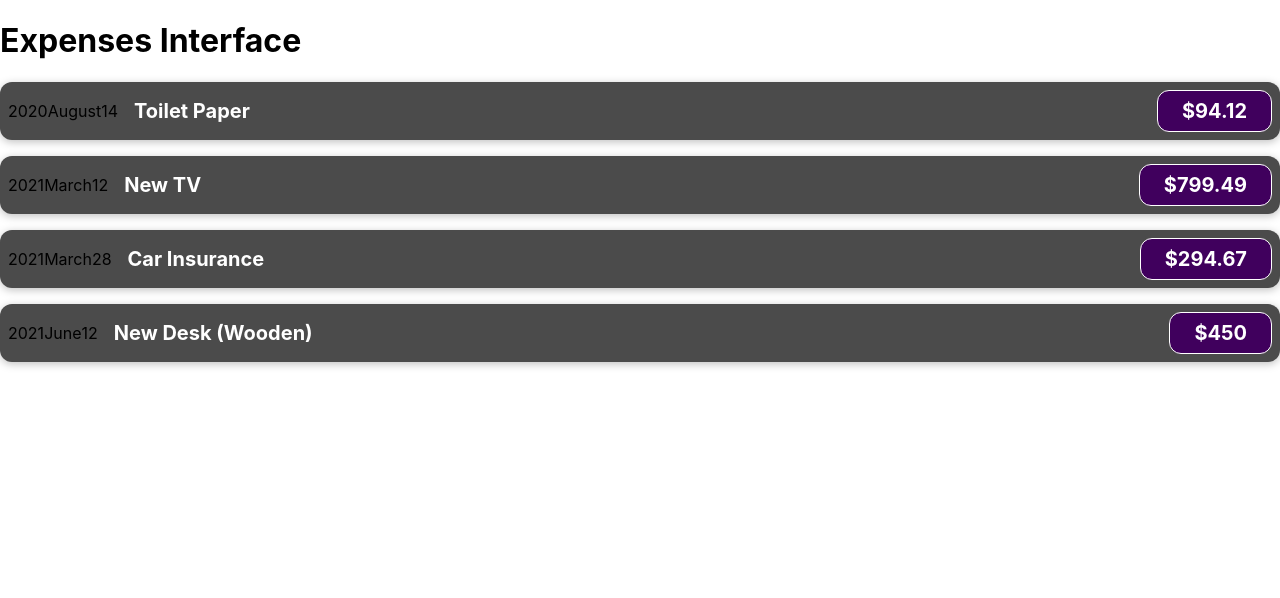
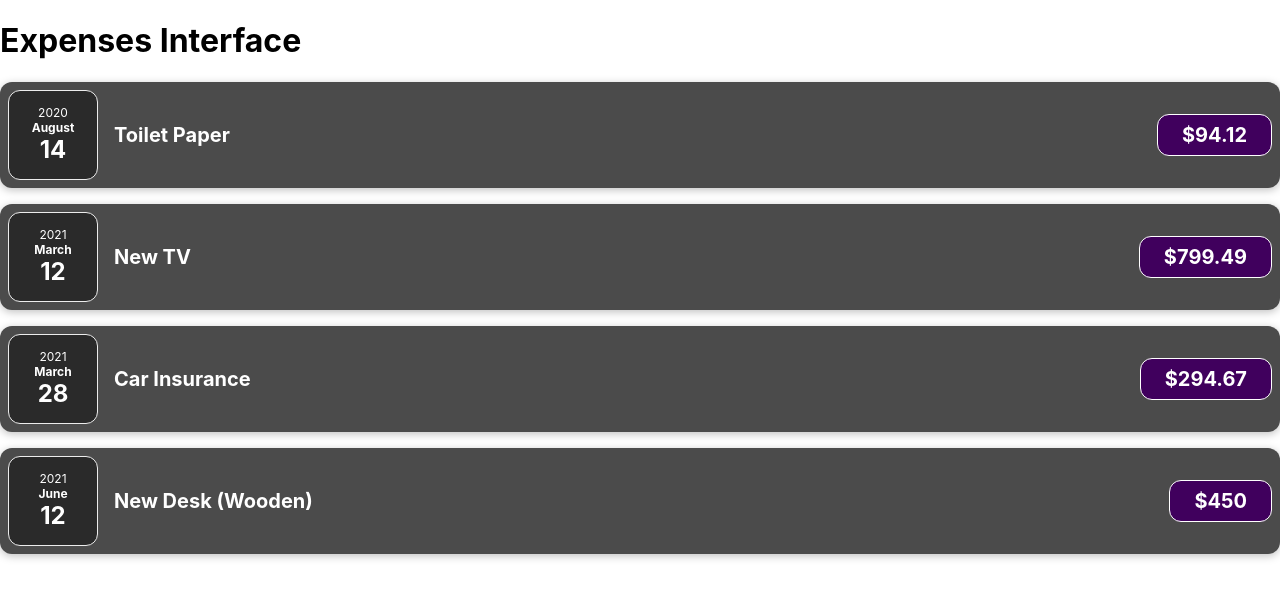
Before and after one commit to LawrenceChanKokWai/expenses-interface, a React (Create React App) app: page / in a window 1280 px wide. Shown: the top 598 px of the page. Built offline with nearby package versions, Linux system fonts and the light colour scheme.

Commit message:
Updated Spitting Component of Date

```diff
--- /dev/null
+++ b/src/components/ExpensesDate.css
@@ -0,0 +1,26 @@
+.expense-date {
+  display: flex;
+  flex-direction: column;
+  width: 5.5rem;
+  height: 5.5rem;
+  border: 1px solid #ececec;
+  background-color: #2a2a2a;
+  color: white;
+  border-radius: 12px;
+  align-items: center;
+  justify-content: center;
+}
+
+.expense-date__month {
+  font-size: 0.75rem;
+  font-weight: bold;
+}
+
+.expense-date__year {
+  font-size: 0.75rem;
+}
+
+.expense-date__day {
+  font-size: 1.5rem;
+  font-weight: bold;
+}
--- /dev/null
+++ b/src/components/ExpensesDate.js
@@ -0,0 +1,16 @@
+import "./ExpensesDate.css";
+
+function ExpensesDate(props) {
+  const year = props.date.getFullYear();
+  const month = props.date.toLocaleString("en-US", { month: "long" });
+  const day = props.date.toLocaleString("en-US", { day: "2-digit" });
+
+  return (
+    <div className="expense-date">
+      <div className="expense-date__year">{year}</div>
+      <div className="expense-date__month">{month}</div>
+      <div className="expense-date__day">{day}</div>
+    </div>
+  );
+}
+export default ExpensesDate;
--- a/src/components/ExpensesItem.js
+++ b/src/components/ExpensesItem.js
@@ -1,15 +1,10 @@
 import "./ExpensesItem.css";
+import ExpensesDate from "./ExpensesDate";
 
 function ExpensesItem(props) {
-  const year = props.date.getFullYear();
-  const month = props.date.toLocaleString("en-US", { month: "long" });
-  const day = props.date.toLocaleString("en-US", { day: "2-digit" });
-
   return (
     <div className="expense-item">
-      <div>{year}</div>
-      <div>{month}</div>
-      <div>{day}</div>
+      <ExpensesDate date={props.date} />
       <div className="expense-item__description">
         <h2>{props.title}</h2>
         <div className="expense-item__price">${props.amount}</div>
```
